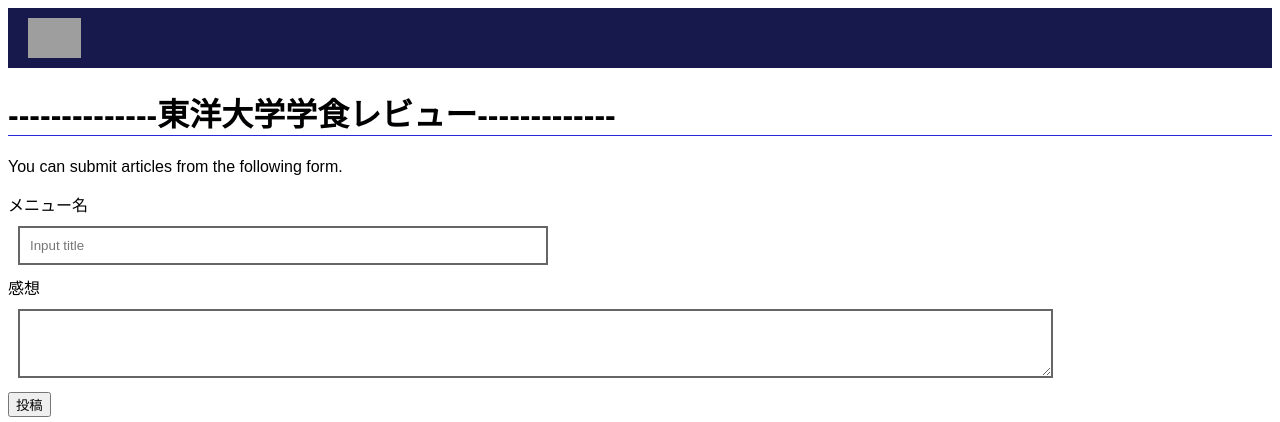
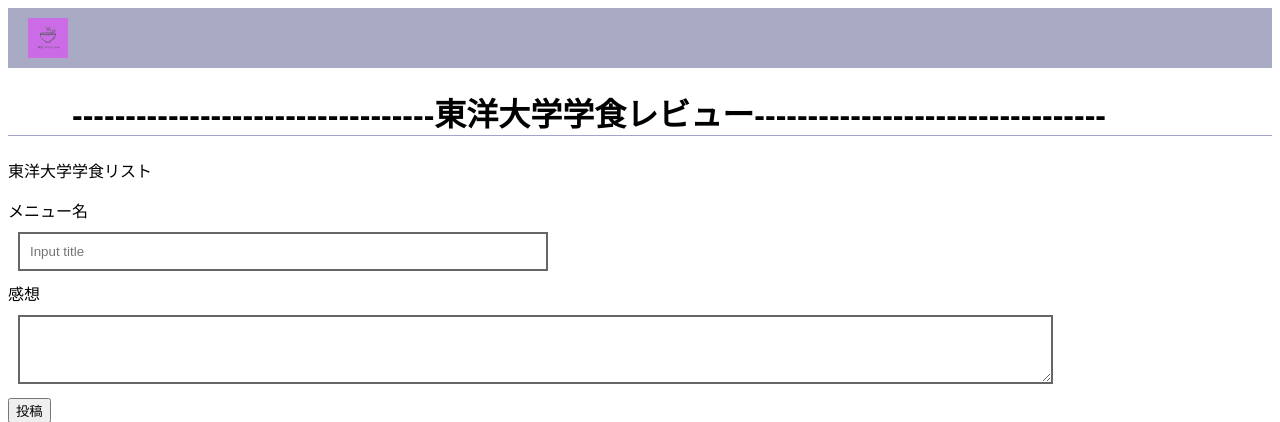
Before and after one commit to s1f10210201/team-project1, a Django app: page / in a window 1280 px wide. Shown: the top 422 px of the page. Run offline with Django 3.2, Linux system fonts and the light colour scheme; grey boxes are pictures that could not be loaded.

Commit message:
ｃｓｓ対応

```diff
--- a/blog/static/blog/css/default.css
+++ b/blog/static/blog/css/default1.css
@@ -1,14 +1,14 @@
 body {
     font-family: sans-serif;
+
 }
 
 h1 {
-    border-bottom: solid 1px #252bdb;
-
+    border-bottom: solid 1px #a4a5cf;
 }
 
 #header {
-    background-color: #17194c;
+    background-color: #a9aac4;
     padding: 10px 20px 10px 20px;
     height: 40px;
 }
--- a/blog/templates/blog/index.html
+++ b/blog/templates/blog/index.html
@@ -5,17 +5,17 @@
     <title>Index page</title>
     <meta charset="UTF-8">
     <meta name="author" content="INIAD">
-    <link href="{% static 'blog/css/default.css' %}" rel="stylesheet">
+    <link href="{% static 'blog/css/default1.css' %}" rel="stylesheet">
     <script type="text/javascript" src="{% static 'blog/js/index.js' %}" ></script>
   </head>
   <body>
     <div id="header">
-      <img src="{% static 'blog/img/iniad (1).png' %}" alt="Logo">
+      <img src="{% static 'blog/img/小見出しを追加.png' %}" alt="Logo">
     </div>
 
 
-    <h1>--------------東洋大学学食レビュー-------------</h1>
-    <p>You can submit articles from the following form.</p>
+    <h1>　　----------------------------------東洋大学学食レビュー---------------------------------</h1>
+    <p>                        東洋大学学食リスト                        </p>
     <form action="{% url 'index' %}" method="post">
       {% csrf_token %}
       <div>
```
Also changed, not shown: blog/static/blog/img/小見出しを追加.png (added).
